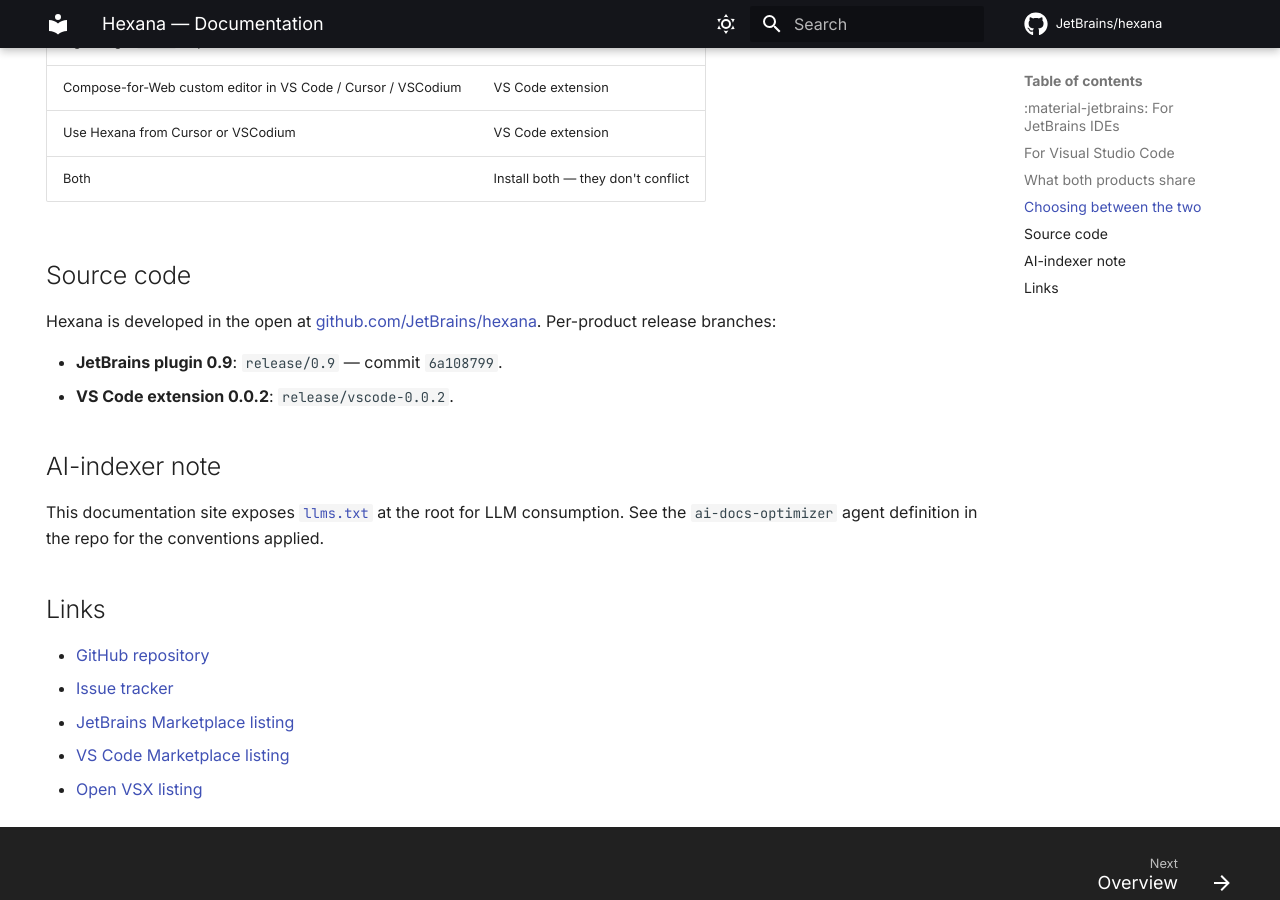
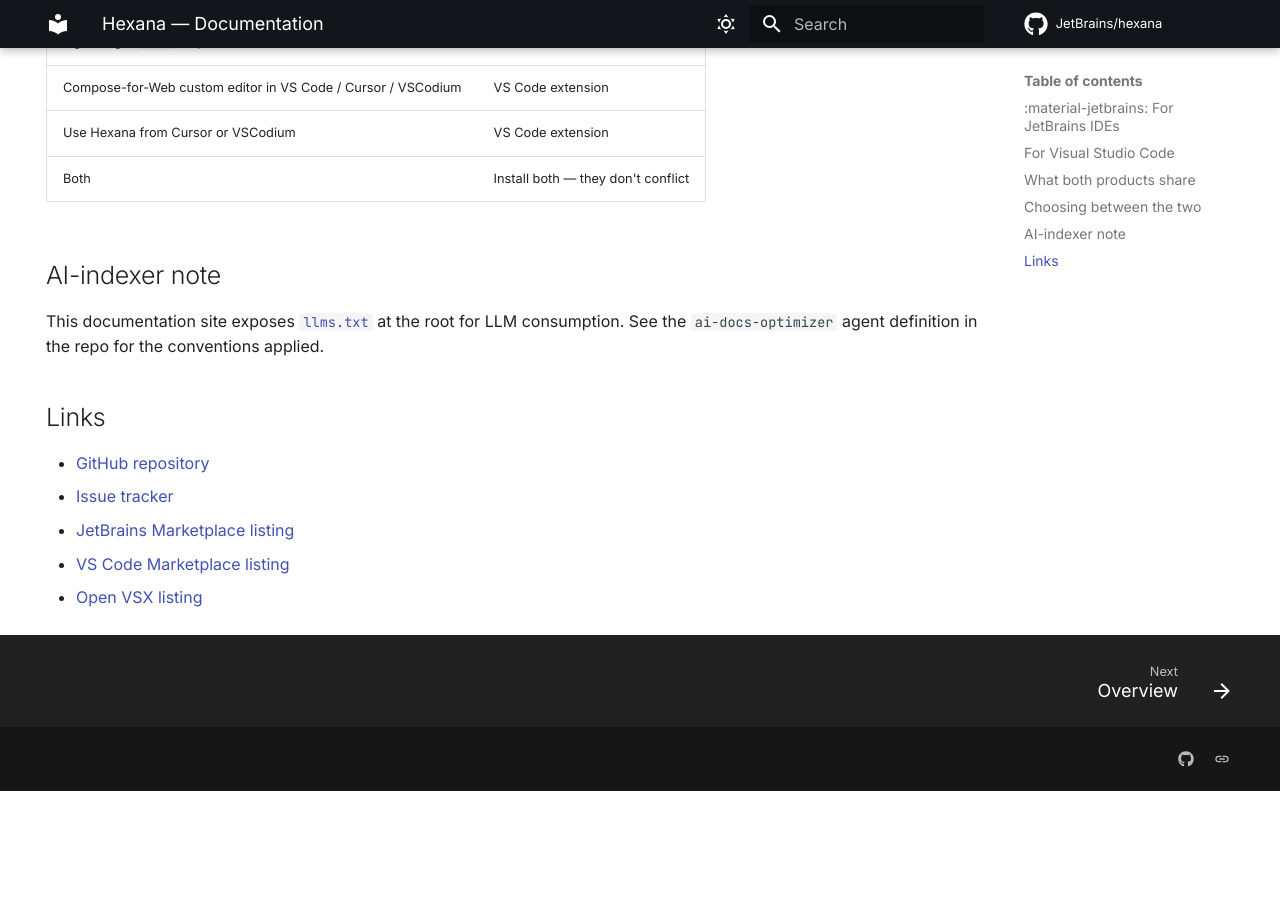
Before and after one commit to JetBrains/hexana, an MkDocs documentation site: the page built from docs/index.md, in a window 1280 px wide and 900 px high, scrolled down 1418 px. Built offline with MkDocs 1.6.1 and Material for MkDocs 9.7.7, drawn with Linux system fonts in a browser that asks for light colours; comment, search, counter and statistics services are not loaded; after the commit the page ends 2209 px from its top, so only the background shows below that.

Commit message:
[doc] Remove "Source code" section from landing page
The plugin is closed-source; GitHub hosts only the issue tracker and the
docs site. The "developed in the open" framing and release-branch
references don't apply.

Co-Authored-By: Claude Opus 4.7 (1M context) <noreply@anthropic.com>

```diff
--- a/docs/index.md
+++ b/docs/index.md
@@ -56,13 +56,6 @@ Hexana's WASM analysis core is a single Kotlin Multiplatform codebase used by bo
 | Use Hexana from Cursor or VSCodium | VS Code extension |
 | Both | Install both — they don't conflict |
 
-## Source code
-
-Hexana is developed in the open at [github.com/JetBrains/hexana](https://github.com/JetBrains/hexana). Per-product release branches:
-
-- **JetBrains plugin 0.9**: `release/0.9` — commit `6a108799`.
-- **VS Code extension 0.0.2**: `release/vscode-0.0.2`.
-
 ## AI-indexer note
 
 This documentation site exposes [`llms.txt`](llms.txt) at the root for LLM consumption. See the `ai-docs-optimizer` agent definition in the repo for the conventions applied.
```
